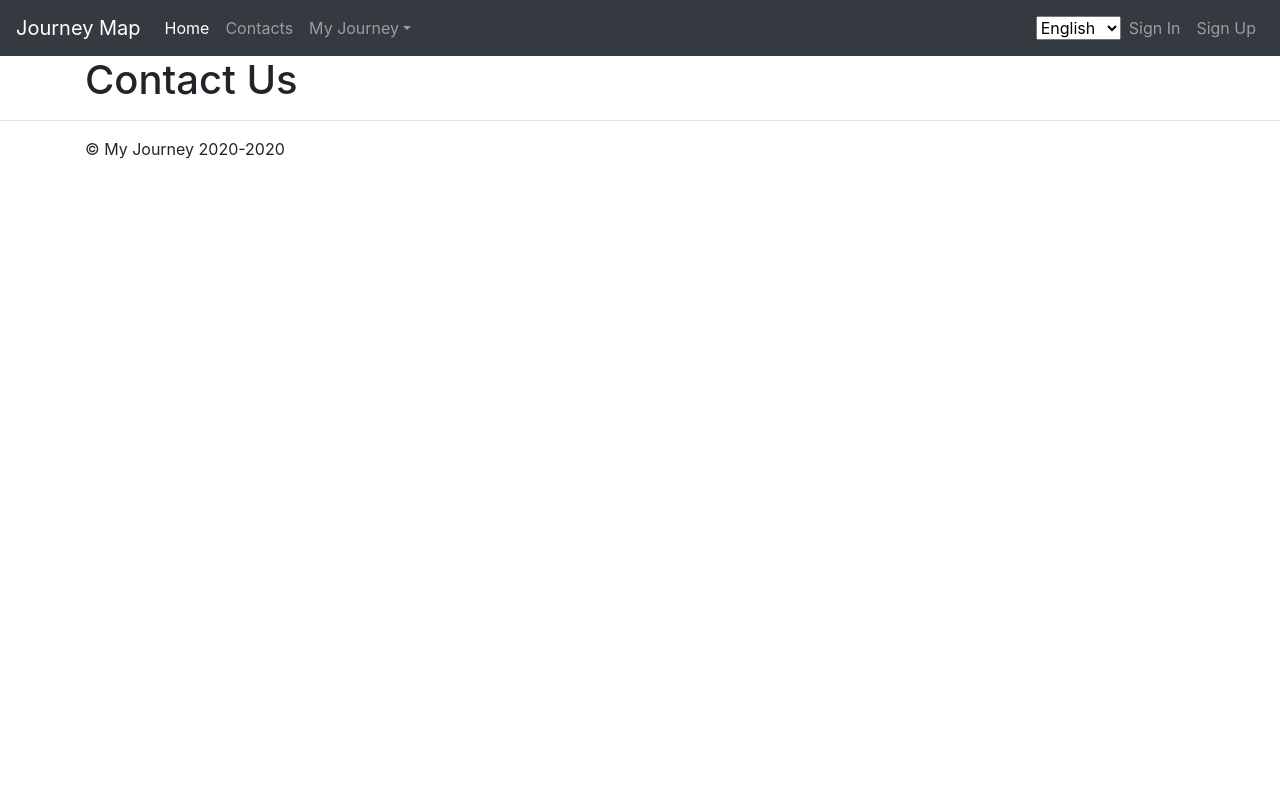
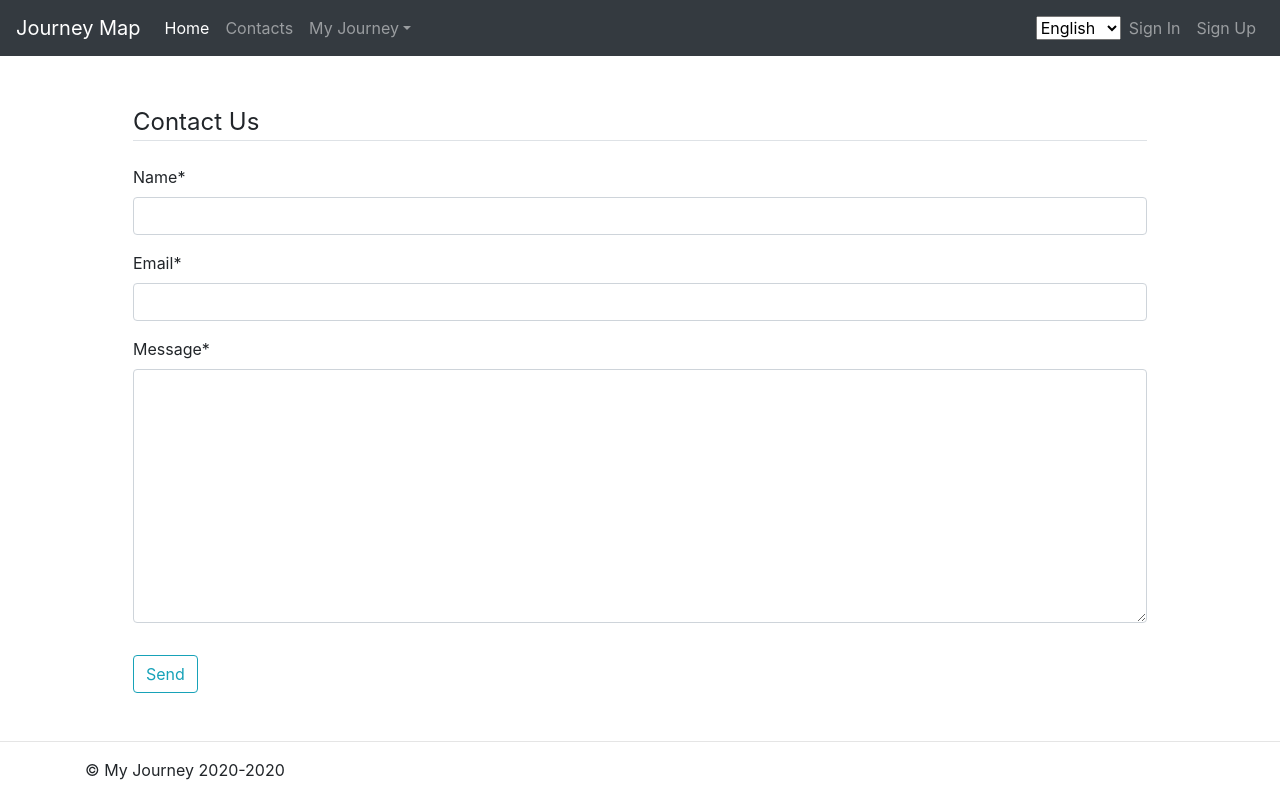
Before and after one commit to enricoDec/JourneyMap, a Django app: page /contact_us/ in a window 1280 px wide. Run offline with Django 3.2, Linux system fonts and the light colour scheme; some libraries are stand-ins or nearby versions.

Commit message:
add contact view, model and form

```diff
--- /dev/null
+++ b/JourneyMap/forms.py
@@ -0,0 +1,7 @@
+from django import forms
+
+
+class ContactForm(forms.Form):
+    name = forms.CharField(required=True, max_length=100)
+    email = forms.EmailField(required=True, max_length=100)
+    message = forms.CharField(required=True, widget=forms.Textarea, max_length=1000)
--- a/JourneyMap/templates/JourneyMap/contact_us.html
+++ b/JourneyMap/templates/JourneyMap/contact_us.html
@@ -1,5 +1,19 @@
-{% extends "JourneyMap/base.html"%}
+{% extends "JourneyMap/base.html" %}
+{% load crispy_forms_filters %}
+{% load crispy_forms_tags %}
 {% load i18n %}
+{% load static %}
 {% block content %}
-    <h1>{% trans "Contact Us" %}</h1>
+    <div class="m-md-5">
+        <form method="POST">
+            {% csrf_token %}
+            <fieldset class="form-group">
+                <legend class="border-bottom mb-4">{% trans 'Contact Us' %}</legend>
+                {{ form|crispy }}
+            </fieldset>
+            <div class="form-group">
+                <button class="btn btn-outline-info" type="submit">{% trans 'Send' %}</button>
+            </div>
+        </form>
+    </div>
 {% endblock content %}
--- /dev/null
+++ b/JourneyMap/templates/JourneyMap/contact_us_thanks.html
@@ -0,0 +1,5 @@
+{% extends "JourneyMap/base.html"%}
+{% load i18n %}
+{% block content %}
+    <h1>{% trans "Thanks !" %}</h1>
+{% endblock content %}
--- a/JourneyMap/urls.py
+++ b/JourneyMap/urls.py
@@ -1,7 +1,9 @@
 from django.urls import path
+
 from . import views
 
 urlpatterns = [
     path('', views.home, name='JourneyMap_home'),
     path('contact_us/', views.contact, name='JourneyMap_contact_us'),
+    path('contact_us/thanks', views.contact_thanks, name='JourneyMap_contact_us_thanks'),
 ]
--- a/JourneyMap/views.py
+++ b/JourneyMap/views.py
@@ -1,5 +1,11 @@
-from django.shortcuts import render
+from django.contrib import messages
+from django.core import mail
+from django.core.mail import send_mail, BadHeaderError
+from django.http import HttpResponse
+from django.shortcuts import render, redirect
 from django.utils.translation import gettext as _
+
+from .forms import ContactForm
 
 
 def home(request):
@@ -10,7 +16,53 @@ def home(request):
 
 
 def contact(request):
+    if request.method == 'POST':
+        form = ContactForm(request.POST)
+        if form.is_valid():
+
+            # To
+            receiver = mail.settings.EMAIL_HOST_USER
+
+            # From
+            name = request.POST.get('name', '')
+            sender = request.POST.get('email', '')
+            user_message = request.POST.get('message', '')
+
+            try:
+                # Format
+                subject = name + " has send a Contact Form"
+                message = (
+                    f"Contact Form was send:\n\n"
+                    f"NAME: {name}.\n"
+                    f"FROM: {sender}.\n"
+                    f"MESSAGE:\n{user_message}.\n"
+                )
+
+                send_mail(
+                    subject,
+                    message,
+                    receiver,
+                    [receiver],
+                    fail_silently=False,
+                )
+                messages.success(request, _(f'Contact Form Send!'))
+                return redirect('JourneyMap_contact_us_thanks')
+            except BadHeaderError:
+                return HttpResponse('Invalid header found.')
+        else:
+            messages.error(request, _(f'Error !'))
+    else:
+        form = ContactForm
+
     context = {
-        'title': _('Contact Us')
+        'title': _('Contact Us'),
+        'form': form
     }
     return render(request, 'JourneyMap/contact_us.html', context)
+
+
+def contact_thanks(request):
+    context = {
+        'title': _('Thanks')
+    }
+    return render(request, 'JourneyMap/contact_us_thanks.html', context)
```
Also changed, not shown: Users/views.py (+2 -8 lines), WebApplication/settings.py (+9 -0 lines).
